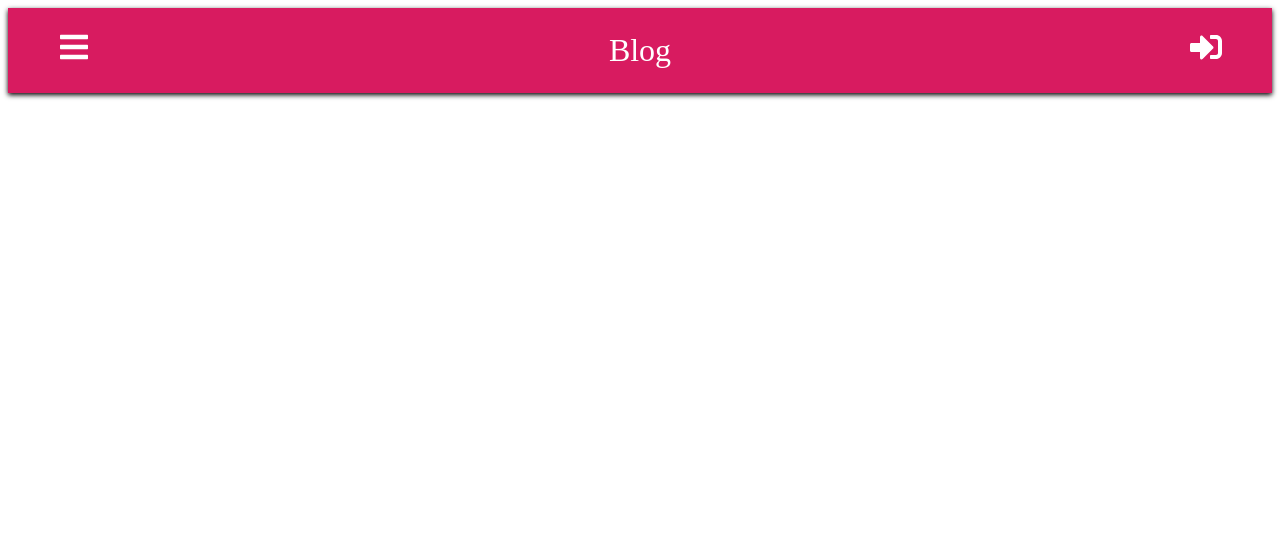
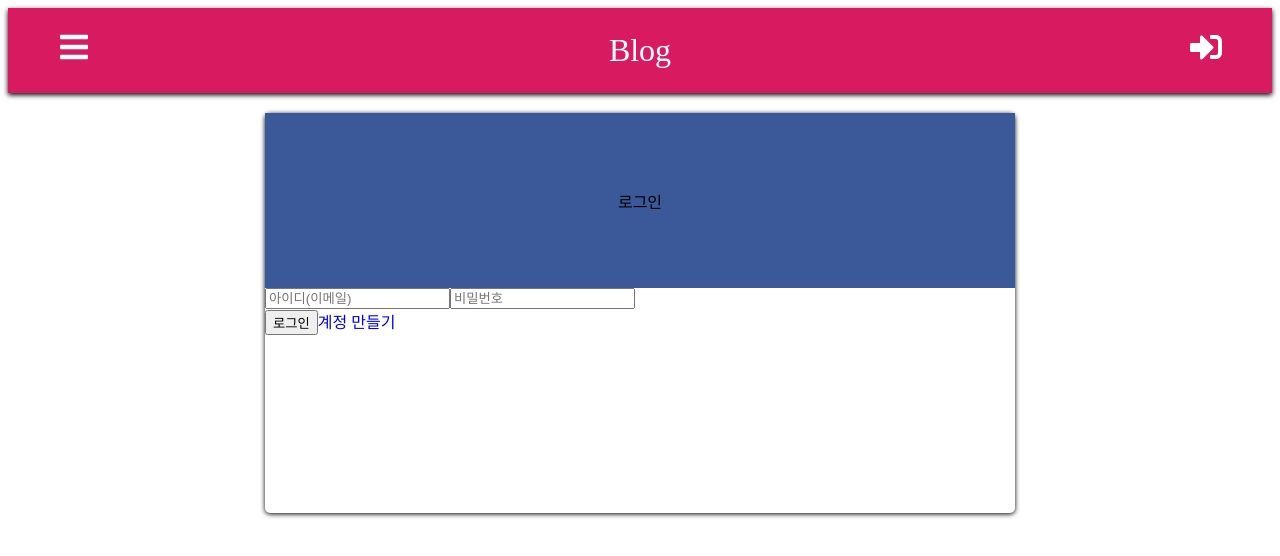
Before and after one commit to pji0219/blog-frontend, a React (Create React App) app: page /login in a window 1280 px wide. Shown: the top 556 px of the page. Built offline with nearby package versions, Linux system fonts and the light colour scheme.

Commit message:
회원가입 페이지 submit시 유효하지 않은 훅 콜 에러 해결하기 위한 리팩토링

```diff
--- a/src/App.jsx
+++ b/src/App.jsx
@@ -7,6 +7,7 @@ import Html from './pages/Html';
 import Css from './pages/Css';
 import Js from './pages/Js';
 import registerPage from './pages/registerPage';
+import LoginPage from './pages/LoginPage';
 
 function App() {
   return (
@@ -19,6 +20,7 @@ function App() {
         <Route path="/css" component={Css}/>
         <Route path="/javascript" component={Js}/>
         <Route path="/register" component={registerPage}/>
+        <Route path="/login" component={LoginPage} />
       </Switch>
     </BrowserRouter>
   );
--- a/src/components/login/Login.jsx
+++ b/src/components/login/Login.jsx
@@ -1,9 +1,25 @@
 import React from 'react';
+import { Link } from 'react-router-dom';
+import styles from './Login.module.css';
 
-function Login() {
+function Login({ onChange, onSubmit, value }) {
+  const {email, password} = value;
+
   return (
-    <div>
-
+    <div className={styles.form_container}>
+      <form onSubmit={onSubmit} className={styles.login_container}>
+        <div className={styles.title}>
+          <span>로그인</span>
+        </div>
+        <div className={styles.input_container}>
+          <input type="email" name="email" value={email || ''} placeholder="아이디(이메일)" onChange={onChange} />
+          <input type="password" name="password" value={password || ''} placeholder="비밀번호" onChange={onChange} />
+        </div>
+        <div className={styles.btn_container}>
+          <button type="submit">로그인</button>
+          <Link to="/register">계정 만들기</Link>
+        </div>
+      </form>
     </div>
   );
 }
--- /dev/null
+++ b/src/components/login/Login.module.css
@@ -0,0 +1,21 @@
+.form_container {
+  display: flex;
+  justify-content: center;
+  margin-top: 20px;
+}
+
+.login_container {
+  width: 750px;
+  height: 400px;
+  border-radius: 5px;
+  box-shadow: 0px 1px 5px;
+}
+
+.title {
+  background-color: #3b5998;
+  width: 750px;
+  height: 175px;
+  display: flex;
+  justify-content: center;
+  align-items: center;
+}
--- a/src/components/navbar/Navbar.jsx
+++ b/src/components/navbar/Navbar.jsx
@@ -17,10 +17,10 @@ function Navbar() {
         <Link to="#" className={styles.open_menu_bar_btn}>
           <FaBars onClick={showSidebar} />
         </Link>
-        <span className={styles.blog_name}>Blog</span>
-        <span className={styles.login_btn}>
+        <Link to="/" className={styles.blog_name}>Blog</Link>
+        <Link to="/login" className={styles.login_btn}>
           <FaSignInAlt />
-        </span>
+        </Link>
       </header>
       <nav className={sidebar ? classNames({[styles.nav_menu]: true, [styles.active]: true}) : styles.nav_menu}>
         <ul className={styles.nav_menu_items}>
--- a/src/components/navbar/Navbar.module.css
+++ b/src/components/navbar/Navbar.module.css
@@ -11,12 +11,24 @@
 .blog_name {
   color: #fff;
   font-size: 32px;
+  text-decoration: none;
+}
+
+.blog_name:visited {
+  color: #fff;
+  text-decoration: none;
 }
 
 .login_btn {
   color: #fff;
   margin-right: 50px;
   font-size: 32px;
+  text-decoration: none;
+}
+
+.login_btn:visited {
+  color: #fff;
+  text-decoration: none;
 }
 
 .open_menu_bar_btn {
--- a/src/components/register/Register.jsx
+++ b/src/components/register/Register.jsx
@@ -1,8 +1,36 @@
-import React from 'react';
+import React, { useState } from 'react';
+import { Link } from 'react-router-dom';
 import styles from './Register.module.css';
 
-function Register({ onChange, onSubmit, value }) {
-  const {email, password, repassword, nickname} = value;
+function Register({ submit }) {
+  const [user, setUser] = useState({
+    email: '',
+    password: '',
+    repassword: '',
+    nickname: ''
+  });
+  const {email, password, repassword, nickname} = user;
+
+  const onChange = event => {
+    const name = event.target.name;
+    const value = event.target.value;
+
+    setUser({
+      ...user,
+      [name] : value
+    })
+  }
+
+  const onSubmit = event => {
+    event.preventDefault();
+    submit(user);
+    setUser({
+      email: '',
+      password: '',
+      repassword: '',
+      nickname: ''
+    });
+  }
 
   return (
     <div className={styles.form_container}>
@@ -18,7 +46,7 @@ function Register({ onChange, onSubmit, value }) {
         </div>
         <div className={styles.btn_container}>
           <button type="submit">등록</button>
-          <button>취소</button>
+          <Link to="/login">취소</Link>
         </div>
       </form>
     </div>
--- a/src/components/register/Register.module.css
+++ b/src/components/register/Register.module.css
@@ -5,8 +5,6 @@
 }
 
 .register_container {
-  display: flex;
-  flex-direction: column;
   width: 750px;
   height: 470px;
   border-radius: 5px;
@@ -67,3 +65,18 @@
 .btn_container button:hover {
   background-color: #c7c7c7;
 }
+
+.btn_container a {
+  color: #3b5998;
+  font-size: 16.5px;
+  text-decoration: none;
+}
+
+.btn_container a:hover {
+  background-color: #c7c7c7;
+}
+
+.btn_container a:visited {
+  color: #3b5998;
+  text-decoration: none;
+}
--- a/src/container/RegisterContainer.jsx
+++ b/src/container/RegisterContainer.jsx
@@ -1,39 +1,17 @@
-import React, { useState } from 'react';
+import React from 'react';
 import { useDispatch } from 'react-redux';
 import Register from '../components/register/Register';
 import { register } from '../redux-module/auth';
 
 function RegisterContainer() {
-  const [form, setForm] = useState({
-    email: '',
-    password: '',
-    repassword: '',
-    nickname: ''
-  });
-  const {email, password, repassword, nickname} = form;
 
-  const dispatch = useDispatch;
+  const dispatch = useDispatch();
 
-  const onChange = event => {
-    const name = event.target.name;
-    const value = event.target.value;
-
-    setForm({
-      ...form,
-      [name] : value
-    })
-  }
-
-  const onSubmit = event => {
-    event.preventDefault();
-    const user = {email, password, repassword, nickname}
-
-    dispatch(register(user));
-  }
+  const submit = user => dispatch(register(user));
 
   return (
     <>
-      <Register onChange={onChange} onSubmit={onSubmit} value={form} />
+      <Register submit={submit} />
     </>
   );
 }
--- /dev/null
+++ b/src/pages/LoginPage.jsx
@@ -0,0 +1,12 @@
+import React from 'react';
+import LoginContainer from '../container/LoginContainer';
+
+function LoginPage() {
+  return (
+    <>
+      <LoginContainer />
+    </>
+  );
+}
+
+export default LoginPage;
--- a/src/redux-module/auth.js
+++ b/src/redux-module/auth.js
@@ -106,7 +106,7 @@ export default function authReducer(state = initialState, action) {
       localStorage.getItem('token', action.payload.token);
       return {
         ...state,
-        nickname: action.payload.name,
+        nickname: action.payload.nickname,
         email: action.payload.email,
         password: action.payload.password,
         repassword: action.payload.repassword,
@@ -120,9 +120,10 @@ export default function authReducer(state = initialState, action) {
         // ...action.payload,
         token: null,
         isAuthenticated: false,
-        name: null,
+        nickname: null,
         email: null,
         password: null,
+        repassword: null,
         errorMsg: action.payload.data.msg
       }
     default:
```
